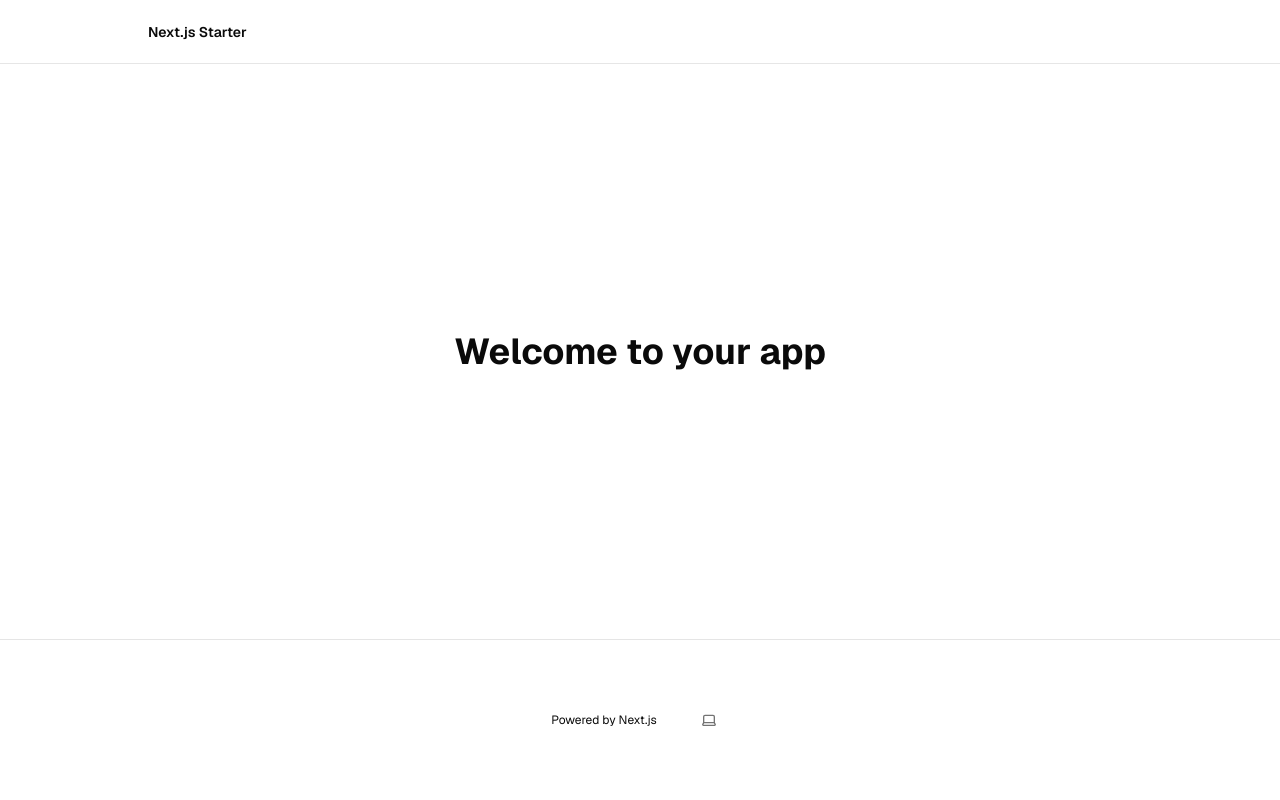
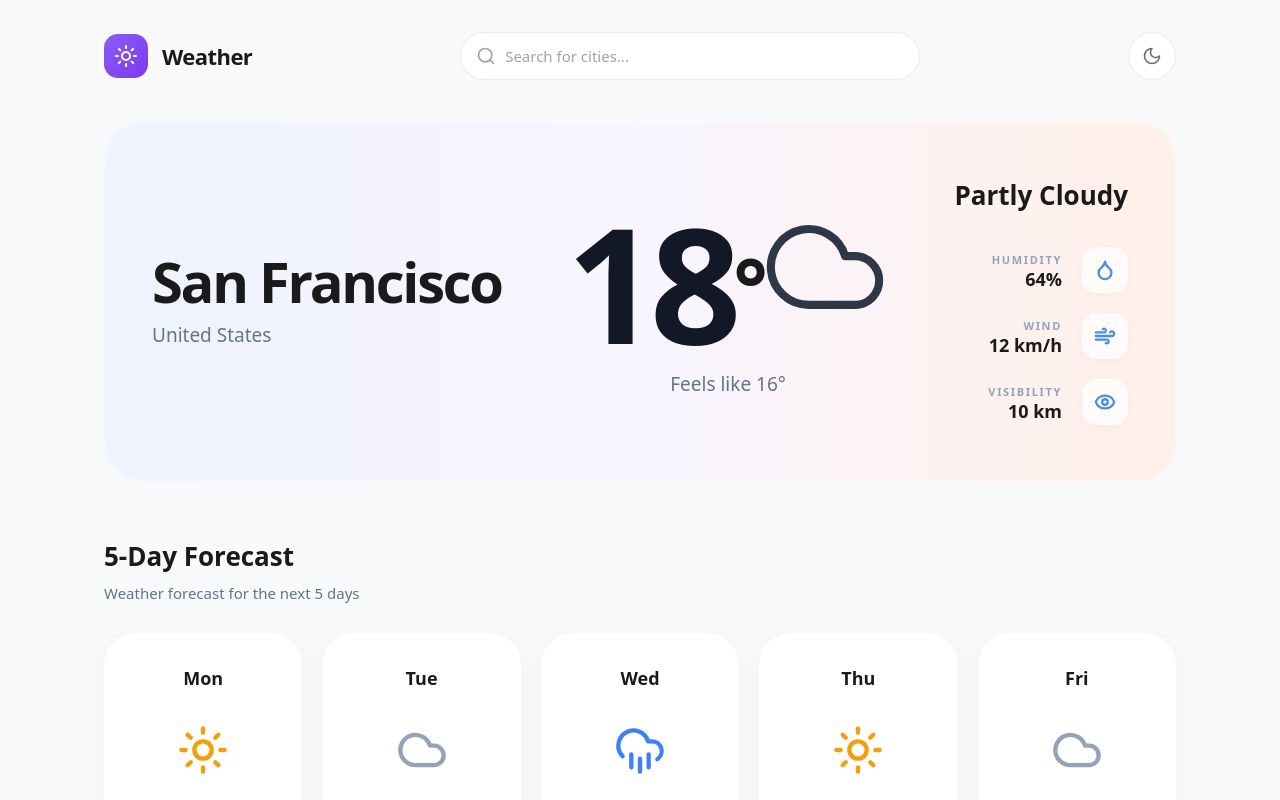
Before and after one commit to mcDolor/project-mybagyo, a Next.js app: page / in a window 1280 px wide. Shown: the top 800 px of the page. Built offline with nearby package versions, Linux system fonts and the light colour scheme.

Commit message:
feat: mount weather dashboard on homepage

```diff
--- a/app/page.tsx
+++ b/app/page.tsx
@@ -1,32 +1,9 @@
-import { ThemeSwitcher } from "@/components/theme-switcher";
-import Link from "next/link";
-import { Suspense } from "react";
+import WeatherDashboard from "@/components/WeatherDashboard";
 
 export default function Home() {
   return (
-    <main className="min-h-screen flex flex-col items-center">
-      <div className="flex-1 w-full flex flex-col items-center">
-        <nav className="w-full flex justify-center border-b border-b-foreground/10 h-16">
-          <div className="w-full max-w-5xl flex justify-between items-center p-3 px-5 text-sm">
-            <div className="flex gap-5 items-center font-semibold">
-              <Link href={"/"}>Next.js Starter</Link>
-            </div>
-            <Suspense>
-              {/* Optional secondary nav or auth button later */}
-            </Suspense>
-          </div>
-        </nav>
-        <div className="flex-1 flex flex-col gap-20 max-w-5xl p-5 items-center justify-center">
-          <h1 className="text-4xl font-bold">Welcome to your app</h1>
-        </div>
-
-        <footer className="w-full flex items-center justify-center border-t mx-auto text-center text-xs gap-8 py-16">
-          <p>
-            Powered by Next.js
-          </p>
-          <ThemeSwitcher />
-        </footer>
-      </div>
+    <main>
+      <WeatherDashboard />
     </main>
   );
 }
```
